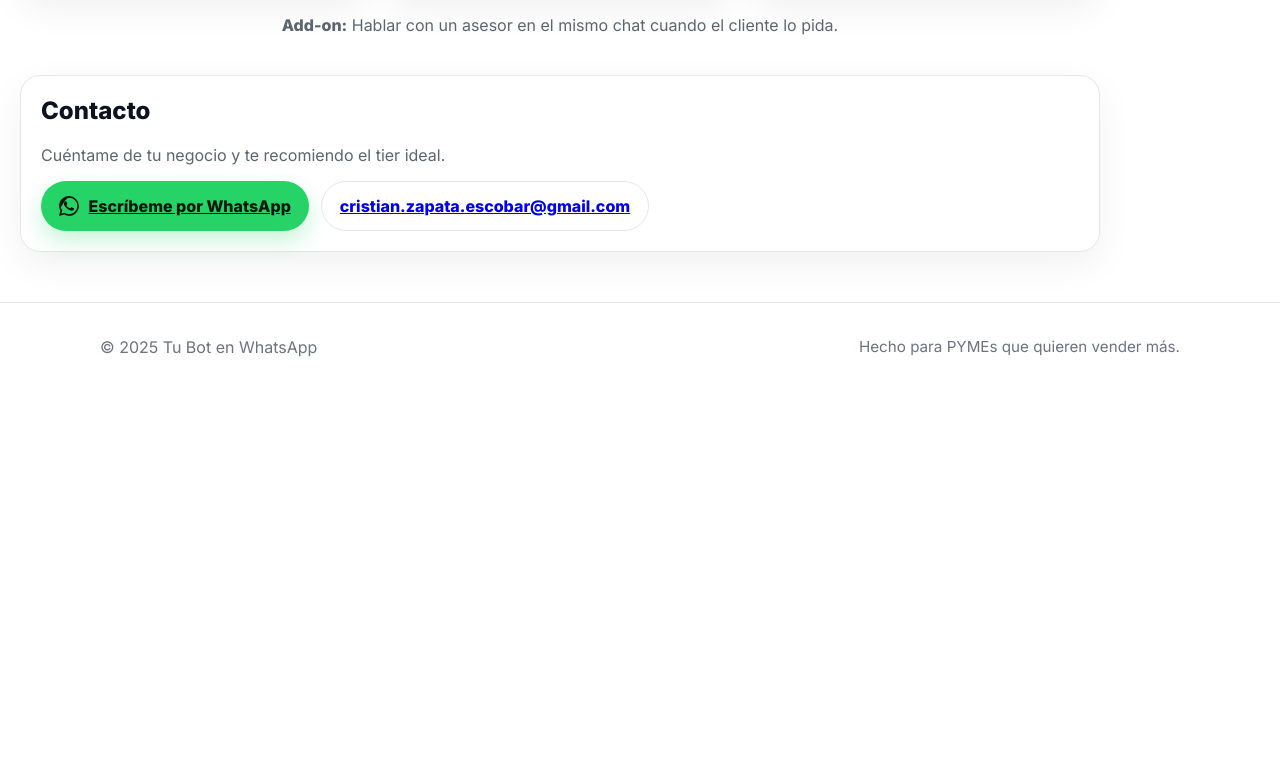
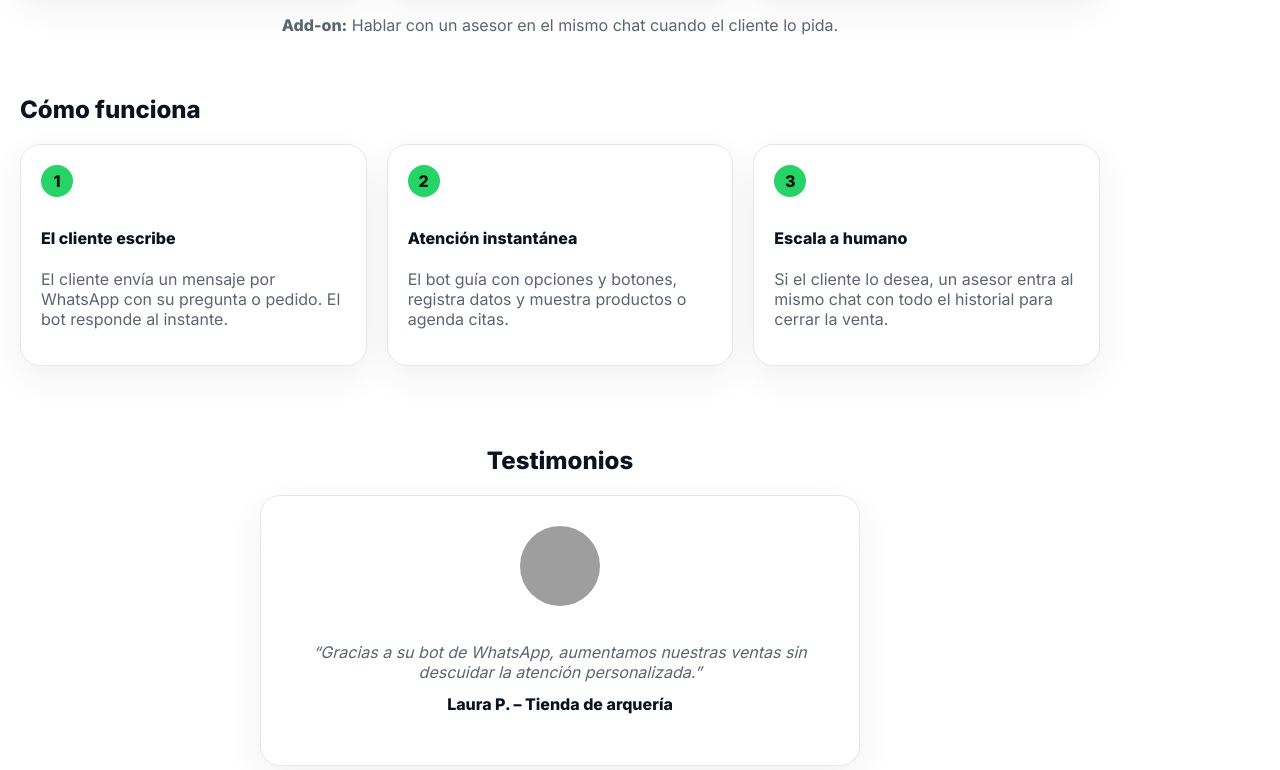
Before and after one commit to cristianze/landing-wpp, a plain HTML site: page index.html in a window 1280 px wide. Shown: the part 1194-1964 px from the top of the page. Before the commit the page ends 1585 px from the top, so only its background shows below. Drawn offline with nearby package versions, Linux system fonts and the light colour scheme; grey boxes are pictures that could not be loaded.

Commit message:
Add how it works and testimonials sections

```diff
--- a/index.html
+++ b/index.html
@@ -106,6 +106,69 @@
       gap: 20px;
     }
     .tier-card h3 { margin-top: 0; margin-bottom: 8px; font-weight: 800; }
+
+    /* How it works */
+    .how {
+      margin: 60px 0;
+    }
+    .how-grid {
+      display: grid;
+      grid-template-columns: repeat(auto-fit, minmax(240px, 1fr));
+      gap: 20px;
+    }
+    .how-step {
+      background:#fff;
+      border:1px solid var(--line);
+      border-radius:20px;
+      padding:20px;
+      box-shadow:var(--shadow);
+    }
+    .how-step .num {
+      display:inline-flex;
+      width:32px;
+      height:32px;
+      border-radius:50%;
+      background:var(--brand);
+      color:#03160b;
+      font-weight:800;
+      align-items:center;
+      justify-content:center;
+      margin-bottom:10px;
+    }
+
+    /* Testimonials */
+    .testimonials {
+      margin: 60px 0;
+      display:flex;
+      flex-direction:column;
+      align-items:center;
+    }
+    .testimonial-card {
+      background:#fff;
+      border:1px solid var(--line);
+      border-radius:20px;
+      padding:30px;
+      max-width:600px;
+      box-shadow:var(--shadow);
+      text-align:center;
+    }
+    .testimonial-card img {
+      width:80px;
+      height:80px;
+      border-radius:50%;
+      object-fit:cover;
+      margin-bottom:16px;
+    }
+    .testimonial-card p {
+      font-style:italic;
+      margin-bottom:12px;
+      color:var(--muted);
+    }
+    .testimonial-card h4 {
+      font-size:1rem;
+      font-weight:800;
+      margin-top:0;
+    }
   </style>
 </head>
 <body>
@@ -182,6 +245,37 @@
     </div>
     <p style="text-align:center; margin-top:18px; color:var(--muted)"><strong>Add-on:</strong> Hablar con un asesor en el mismo chat cuando el cliente lo pida.</p>
   </section>
+  <!-- How it works section -->
+  <section class="how container">
+    <h2>Cómo funciona</h2>
+    <div class="how-grid">
+      <div class="how-step">
+        <div class="num">1</div>
+        <h4>El cliente escribe</h4>
+        <p>El cliente envía un mensaje por WhatsApp con su pregunta o pedido. El bot responde al instante.</p>
+      </div>
+      <div class="how-step">
+        <div class="num">2</div>
+        <h4>Atención instantánea</h4>
+        <p>El bot guía con opciones y botones, registra datos y muestra productos o agenda citas.</p>
+      </div>
+      <div class="how-step">
+        <div class="num">3</div>
+        <h4>Escala a humano</h4>
+        <p>Si el cliente lo desea, un asesor entra al mismo chat con todo el historial para cerrar la venta.</p>
+      </div>
+    </div>
+  </section>
+
+  <!-- Testimonials section -->
+  <section class="testimonials container">
+    <h2>Testimonios</h2>
+    <div class="testimonial-card">
+      <img src="https://images.unsplash.com/photo-1529626455594-4ff0802cfb7e?auto=format&fit=crop&w=80&q=80" alt="Cliente feliz" loading="lazy" />
+      <p>“Gracias a su bot de WhatsApp, aumentamos nuestras ventas sin descuidar la atención personalizada.”</p>
+      <h4>Laura P. – Tienda de arquería</h4>
+    </div>
+  </section>
 
   <section id="contacto" class="container" style="margin:40px 0">
     <div class="card">
```
